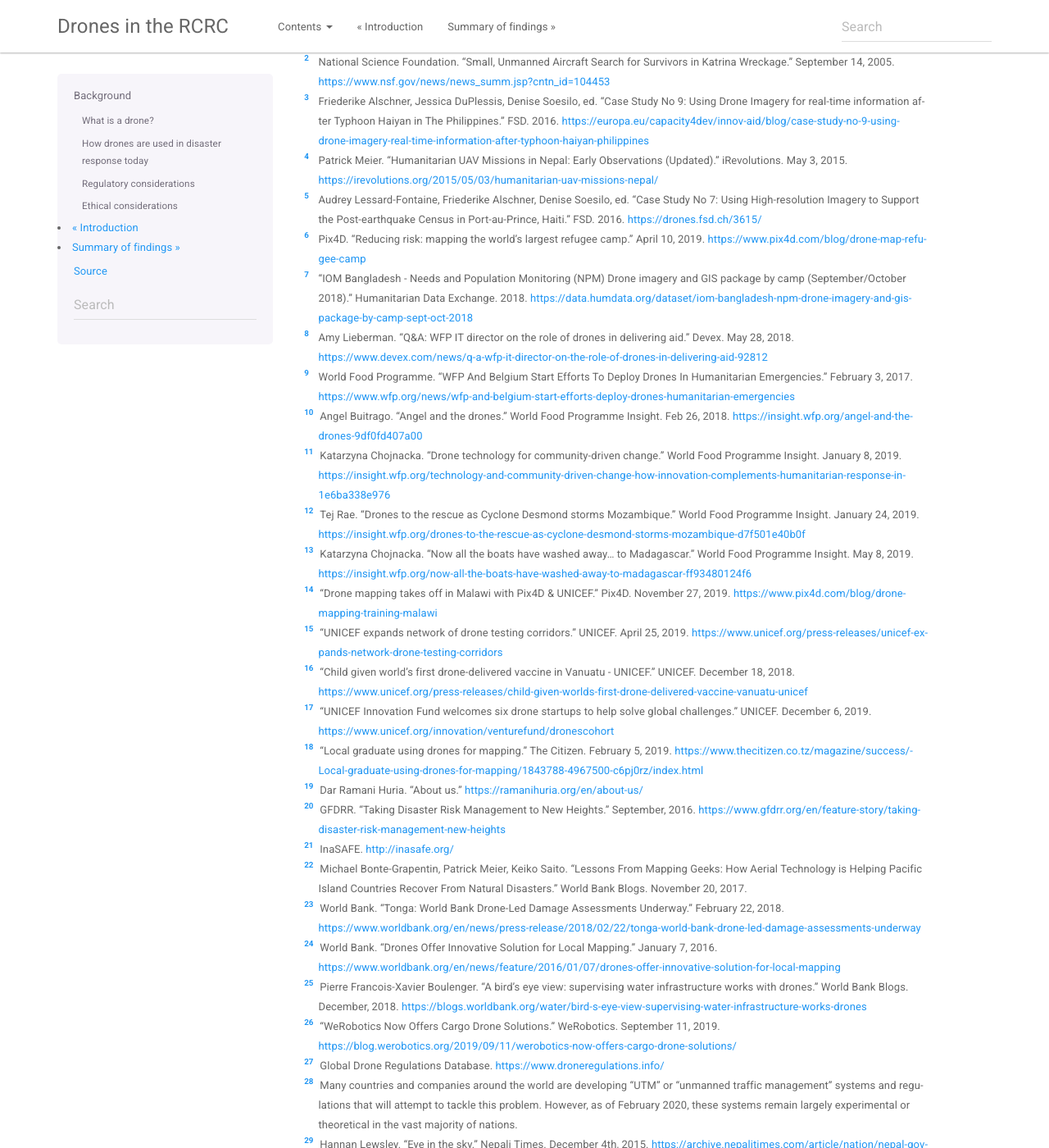
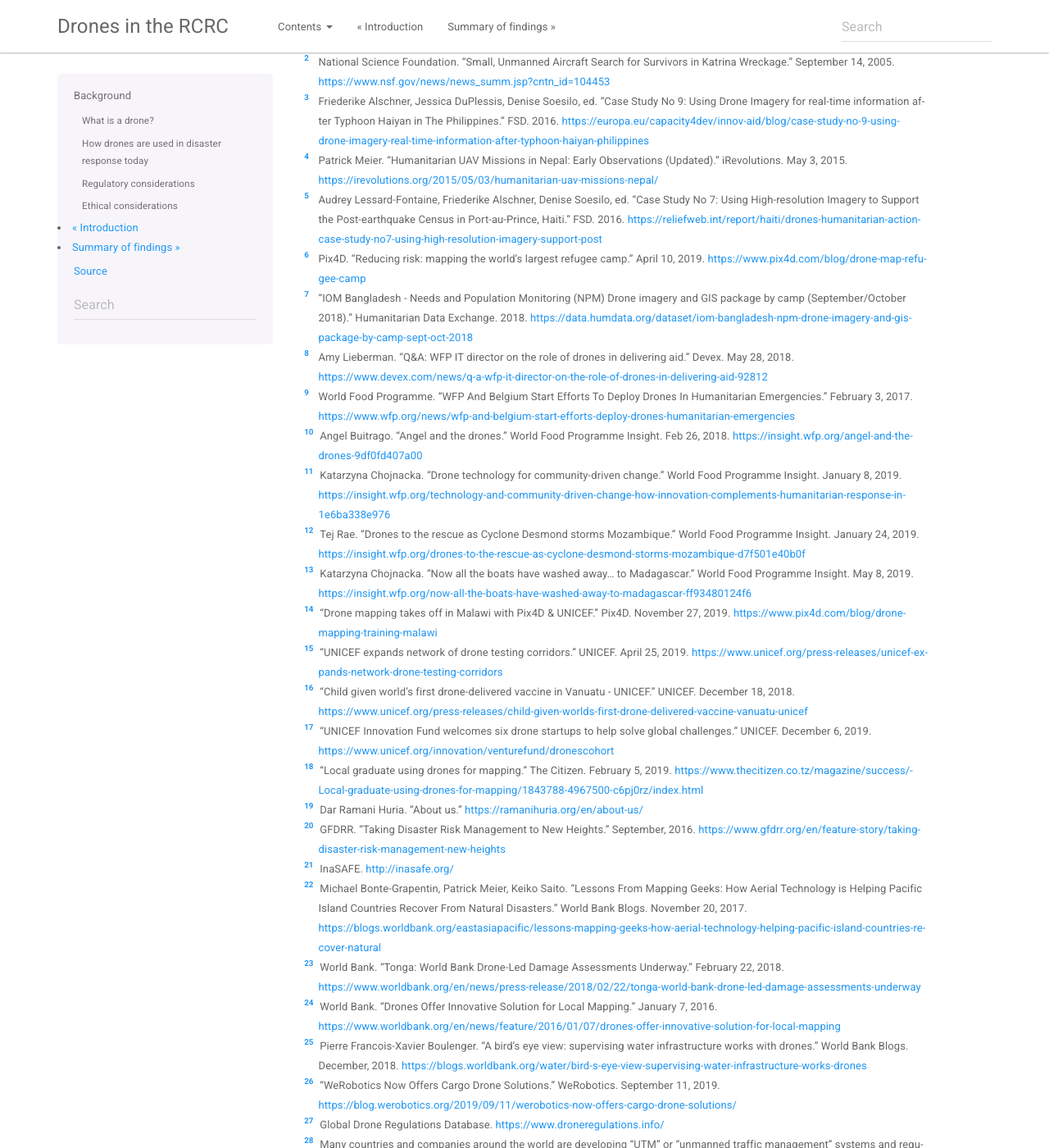
Before and after one commit to AmericanRedCross/rcrc-drones, a Sphinx documentation site: the page built from source/background.rst, in a window 1280 px wide and 1400 px high, scrolled down 5352 px. Shown: the whole window at 82% size. Built offline with Sphinx 7.4.7, drawn with Linux system fonts in a browser that asks for light colours; some of the changed lines change nothing that is shown.

Commit message:
Update broken links
- FSD report link is broken but it's still available on Reliefweb.
- Link for "Lessons From Mapping Geeks" was missing

```diff
--- a/source/background.rst
+++ b/source/background.rst
@@ -91,7 +91,7 @@
 .. [#nsf-katrina] National Science Foundation. "Small, Unmanned Aircraft Search for Survivors in Katrina Wreckage." September 14, 2005. https://www.nsf.gov/news/news_summ.jsp?cntn_id=104453
 .. [#fsd-case_study_9] Friederike Alschner, Jessica DuPlessis, Denise Soesilo, ed. "Case Study No 9: Using Drone Imagery for real-time information after Typhoon Haiyan in The Philippines." FSD. 2016. https://europa.eu/capacity4dev/innov-aid/blog/case-study-no-9-using-drone-imagery-real-time-information-after-typhoon-haiyan-philippines
 .. [#meier-nepal_early_observations] Patrick Meier. "Humanitarian UAV Missions in Nepal: Early Observations (Updated)." iRevolutions. May 3, 2015. https://irevolutions.org/2015/05/03/humanitarian-uav-missions-nepal/
-.. [#fsd-case_study_7]  Audrey Lessard-Fontaine, Friederike Alschner, Denise Soesilo, ed. "Case Study No 7: Using High-resolution Imagery to Support the Post-earthquake Census in Port-au-Prince, Haiti." FSD. 2016. https://drones.fsd.ch/3615/
+.. [#fsd-case_study_7]  Audrey Lessard-Fontaine, Friederike Alschner, Denise Soesilo, ed. "Case Study No 7: Using High-resolution Imagery to Support the Post-earthquake Census in Port-au-Prince, Haiti." FSD. 2016. https://reliefweb.int/report/haiti/drones-humanitarian-action-case-study-no7-using-high-resolution-imagery-support-post
 .. [#pix4d-mapping_refugee_camp] Pix4D. "Reducing risk: mapping the world's largest refugee camp." April 10, 2019. https://www.pix4d.com/blog/drone-map-refugee-camp
 .. [#iom-needs_and_pop_monitoring] "IOM Bangladesh - Needs and Population Monitoring (NPM) Drone imagery and GIS package by camp (September/October 2018)." Humanitarian Data Exchange. 2018. https://data.humdata.org/dataset/iom-bangladesh-npm-drone-imagery-and-gis-package-by-camp-sept-oct-2018
 .. [#lieberman-q_and_a] Amy Lieberman. "Q&A: WFP IT director on the role of drones in delivering aid." Devex. May 28, 2018. https://www.devex.com/news/q-a-wfp-it-director-on-the-role-of-drones-in-delivering-aid-92812
@@ -108,7 +108,7 @@
 .. [#darramanihuria-about_us] Dar Ramani Huria. "About us." https://ramanihuria.org/en/about-us/
 .. [#gfdrr-drr_to_new_heights] GFDRR. "Taking Disaster Risk Management to New Heights." September, 2016. https://www.gfdrr.org/en/feature-story/taking-disaster-risk-management-new-heights
 .. [#inasafe] InaSAFE. http://inasafe.org/
-.. [#wb-lessons_from_mapping_geeks] Michael Bonte-Grapentin, Patrick Meier, Keiko Saito. "Lessons From Mapping Geeks: How Aerial Technology is Helping Pacific Island Countries Recover From Natural Disasters." World Bank Blogs. November 20, 2017.
+.. [#wb-lessons_from_mapping_geeks] Michael Bonte-Grapentin, Patrick Meier, Keiko Saito. "Lessons From Mapping Geeks: How Aerial Technology is Helping Pacific Island Countries Recover From Natural Disasters." World Bank Blogs. November 20, 2017. https://blogs.worldbank.org/eastasiapacific/lessons-mapping-geeks-how-aerial-technology-helping-pacific-island-countries-recover-natural
 .. [#wb-tonga_drone_led_assessments] World Bank. "Tonga: World Bank Drone-Led Damage Assessments Underway." February 22, 2018. https://www.worldbank.org/en/news/press-release/2018/02/22/tonga-world-bank-drone-led-damage-assessments-underway
 .. [#wb-innovative_solution_for_local_mapping] World Bank. "Drones Offer Innovative Solution for Local Mapping." January 7, 2016. https://www.worldbank.org/en/news/feature/2016/01/07/drones-offer-innovative-solution-for-local-mapping
 .. [#boulenger-birds_eye_view] Pierre Francois-Xavier Boulenger. "A bird's eye view: supervising water infrastructure works with drones." World Bank Blogs. December, 2018. https://blogs.worldbank.org/water/bird-s-eye-view-supervising-water-infrastructure-works-drones
```
